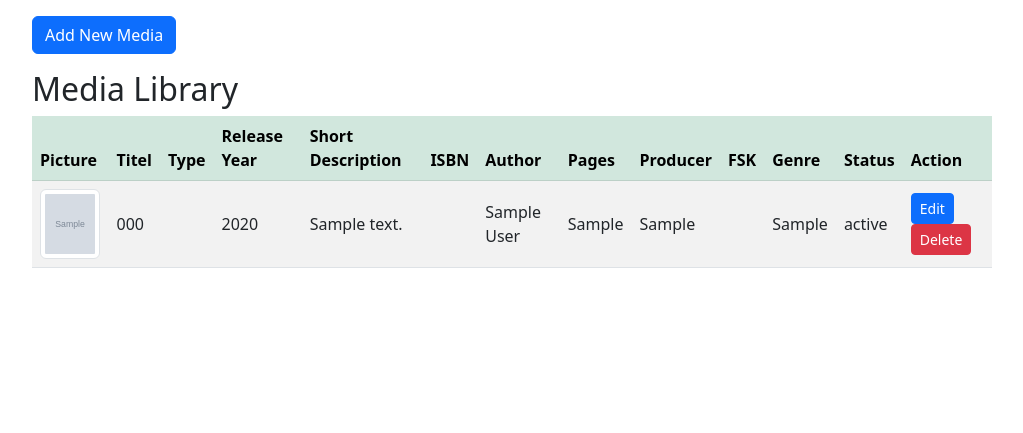
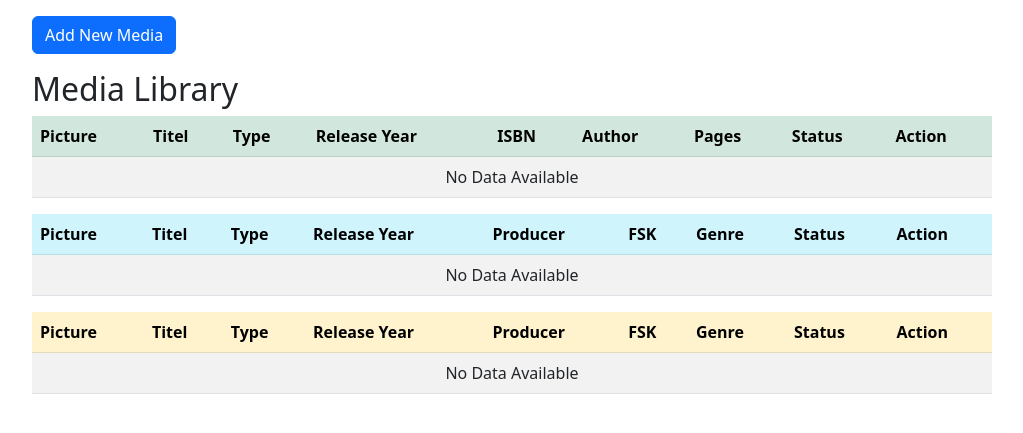
Before and after one commit to Queeen520/BE17-CR4-Isabella-Windhaber, a PHP site: page / in a window 1280 px wide. Shown: the top 433 px of the page, without its empty margins (128-1151 px from the left). Run offline with PHP 8.4, Linux system fonts and the light colour scheme; tables that the repository leaves empty or names only in its code hold one stand-in row (values such as "Sample post"); grey boxes marked "Sample" are stand-in pictures; data that the repository does not hold is empty.

Commit message:
updated tables

```diff
--- a/index.php
+++ b/index.php
@@ -1,33 +1,73 @@
 <?php
 require_once 'actions/db_connect.php';
 
-$sql = "SELECT * FROM media";
-$result = mysqli_query($connect ,$sql);
+$sqlB = "SELECT * FROM media WHERE type = 'Book'";
+$sqlD = "SELECT * FROM media WHERE type = 'DVD'";
+$sqlC = "SELECT * FROM media WHERE type = 'CD'";
 
-$tbody=''; //this variable will hold the body for the table
+$resultB = mysqli_query($connect ,$sqlB);
+$resultD = mysqli_query($connect ,$sqlD);
+$resultC = mysqli_query($connect ,$sqlC);
 
-if (mysqli_num_rows($result)  > 0) {
-    while ($row = mysqli_fetch_array($result, MYSQLI_ASSOC)) {
-        $tbody .= "<tr>
+$tbodyB=''; //this variable will hold the body for the table
+$tbodyD=''; //this variable will hold the body for the table
+$tbodyC=''; //this variable will hold the body for the table
+
+$tbody='';
+
+if (mysqli_num_rows($resultB)  > 0) {
+    while ($row = mysqli_fetch_array($resultB, MYSQLI_ASSOC)) {
+        $tbodyB .= "<tr>
             <td><img class='img-thumbnail' src='pictures/" .$row['picture']."'></td>
             <td>" .$row['titel']."</td>
             <td>" .$row['type']."</td>
             <td>" .$row['release_year']."</td>
-            <td>" .$row['description']."</td>
             <td>" .$row['ISBN']."</td>
             <td>" .$row['author']."</td>
             <td>" .$row['pages']."</td>
-            <td>" .$row['producer']."</td>
-            <td>" .$row['FSK']."</td>
-            <td>" .$row['genre']."</td>
             <td>" .$row['status']."</td>
 
             <td><a href='update.php?id=" .$row['id']."'><button class='btn btn-primary btn-sm' type='button'>Edit</button></a>
             <a href='delete.php?id=" .$row['id']."'><button class='btn btn-danger btn-sm' type='button'>Delete</button></a></td>
             </tr>";
     };
-} else {
-    $tbody =  "<tr><td colspan='6'><center>No Data Available </center></td></tr>";
+}
+if (mysqli_num_rows($resultD)  > 0) {
+    while ($row = mysqli_fetch_array($resultD, MYSQLI_ASSOC)) {
+        $tbodyD .= "<tr>
+        <td><img class='img-thumbnail' src='pictures/" .$row['picture']."'></td>
+        <td>" .$row['titel']."</td>
+        <td>" .$row['type']."</td>
+        <td>" .$row['release_year']."</td>
+        <td>" .$row['producer']."</td>
+        <td>" .$row['FSK']."</td>
+        <td>" .$row['genre']."</td>
+        <td>" .$row['status']."</td>
+
+        <td><a href='update.php?id=" .$row['id']."'><button class='btn btn-primary btn-sm' type='button'>Edit</button></a>
+        <a href='delete.php?id=" .$row['id']."'><button class='btn btn-danger btn-sm' type='button'>Delete</button></a></td>
+        </tr>";
+    };
+}
+if (mysqli_num_rows($resultC)  > 0) {
+    while ($row = mysqli_fetch_array($resultC, MYSQLI_ASSOC)) {
+        $tbodyC .= "<tr>
+        <td><img class='img-thumbnail' src='pictures/" .$row['picture']."'></td>
+        <td>" .$row['titel']."</td>
+        <td>" .$row['type']."</td>
+        <td>" .$row['release_year']."</td>
+        <td>" .$row['producer']."</td>
+        <td>" .$row['FSK']."</td>
+        <td>" .$row['genre']."</td>
+        <td>" .$row['status']."</td>
+
+        <td><a href='update.php?id=" .$row['id']."'><button class='btn btn-primary btn-sm' type='button'>Edit</button></a>
+        <a href='delete.php?id=" .$row['id']."'><button class='btn btn-danger btn-sm' type='button'>Delete</button></a></td>
+        </tr>";
+    };
+}
+else {
+    $tbody =  "<tr><td colspan='9'><center>No Data Available </center></td></tr>";
 }
 
 mysqli_close($connect);
@@ -74,10 +114,25 @@ mysqli_close($connect);
                         <th>Titel</th>
                         <th>Type</th>
                         <th>Release Year</th>
-                        <th>Short Description</th>
                         <th>ISBN</th>
                         <th>Author</th>
                         <th>Pages</th>
+                        <th>Status</th>
+                        <th>Action</th>
+                    </tr>
+                </thead>
+                <tbody>
+                    <?= $tbodyB;?>
+                    <?= $tbody;?>
+                </tbody>
+            </table>
+            <table class='table table-striped'>
+                <thead class='table-info'>
+                    <tr>
+                        <th>Picture</th>
+                        <th>Titel</th>
+                        <th>Type</th>
+                        <th>Release Year</th>
                         <th>Producer</th>
                         <th>FSK</th>
                         <th>Genre</th>
@@ -86,6 +141,26 @@ mysqli_close($connect);
                     </tr>
                 </thead>
                 <tbody>
+                    <?= $tbodyD;?>
+                    <?= $tbody;?>
+                </tbody>
+            </table>
+            <table class='table table-striped'>
+                <thead class='table-warning'>
+                    <tr>
+                        <th>Picture</th>
+                        <th>Titel</th>
+                        <th>Type</th>
+                        <th>Release Year</th>
+                        <th>Producer</th>
+                        <th>FSK</th>
+                        <th>Genre</th>
+                        <th>Status</th>
+                        <th>Action</th>
+                    </tr>
+                </thead>
+                <tbody>
+                    <?= $tbodyC;?>
                     <?= $tbody;?>
                 </tbody>
             </table>
```
